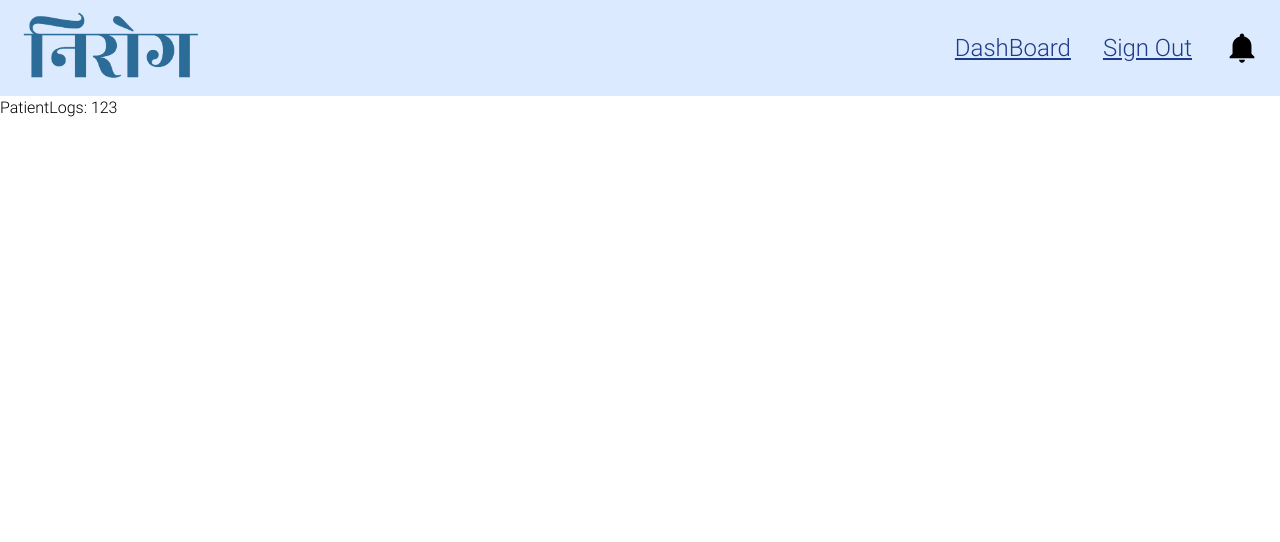
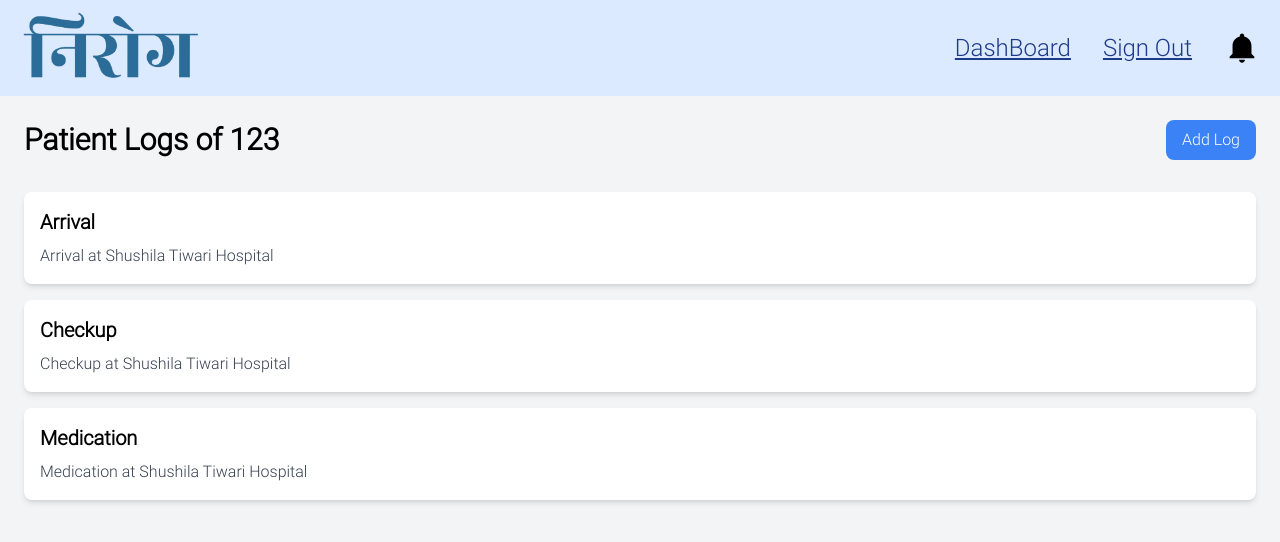
Before and after one commit to VKBRAWLER/nirog, a Next.js app: page /logs/123 in a window 1280 px wide. Shown: the top 542 px of the page. Built offline with nearby package versions, Linux system fonts and the light colour scheme.

Commit message:
Implement patient logs display and add log functionality with popup form

```diff
--- a/app/logs/[patientID]/page.jsx
+++ b/app/logs/[patientID]/page.jsx
@@ -1,9 +1,51 @@
 "use client";
 import { useParams } from "next/navigation";
+import { useState } from "react";
+
 const PatientLogs = () => {
   const { patientID } = useParams();
+  const [logs, setLogs] = useState([
+    {
+      title: "Arrival",
+      description: "Arrival at Shushila Tiwari Hospital",
+    },
+    {
+      title: "Checkup",
+      description: "Checkup at Shushila Tiwari Hospital",
+    },
+    {
+      title: "Medication",
+      description: "Medication at Shushila Tiwari Hospital",
+    },
+  ]);
+  const [popUp, setPopUp] = useState(false);
   return (
-    <div>PatientLogs: {patientID}</div>
+    <main className="p-6 bg-gray-100 min-h-screen flex flex-col gap-8">
+      <section className="flex justify-between items-center">
+        <h1 className="text-3xl font-semibold">Patient Logs of {patientID}</h1>
+        <button onClick={()=> {setPopUp(true);}} className="px-4 py-2 bg-blue-500 text-white rounded-lg">Add Log</button>
+      </section>
+      <section className="space-y-4">
+        {logs.map((log, index) => (
+          <div key={index} className="p-4 bg-white rounded-lg shadow-md flex flex-col gap-2">
+            <h3 className="text-xl font-semibold">{log.title}</h3>
+            <p className="text-gray-700">{log.description}</p>
+          </div>
+        ))}
+        {popUp &&
+        <section className="fixed top-0 left-0 w-full h-full bg-black bg-opacity-50 flex justify-center items-center" onClick={() => { setPopUp(false); }} >
+        <div className="bg-gray-800 w-96 text-white rounded-2xl p-6 flex flex-col gap-3 relative" onClick={(e) => e.stopPropagation()}>
+          {/* <IoCloseSharp className="absolute top-2 right-2 text-white cursor-pointer w-5 h-5" onClick={() => { setPopUp(false); }} /> */}
+          <form className="flex flex-col gap-4">
+            <input className="p-2 border border-gray-300 rounded-lg" type="text" placeholder="Title"/>
+            <textarea className="p-2 border border-gray-300 rounded-lg" placeholder="Description"></textarea>
+            <button className="px-4 py-2 bg-blue-500 text-white rounded-lg">Add Log</button>
+          </form>
+        </div>
+        </section>
+        }
+      </section>
+    </main>
   )
 }
 
```
